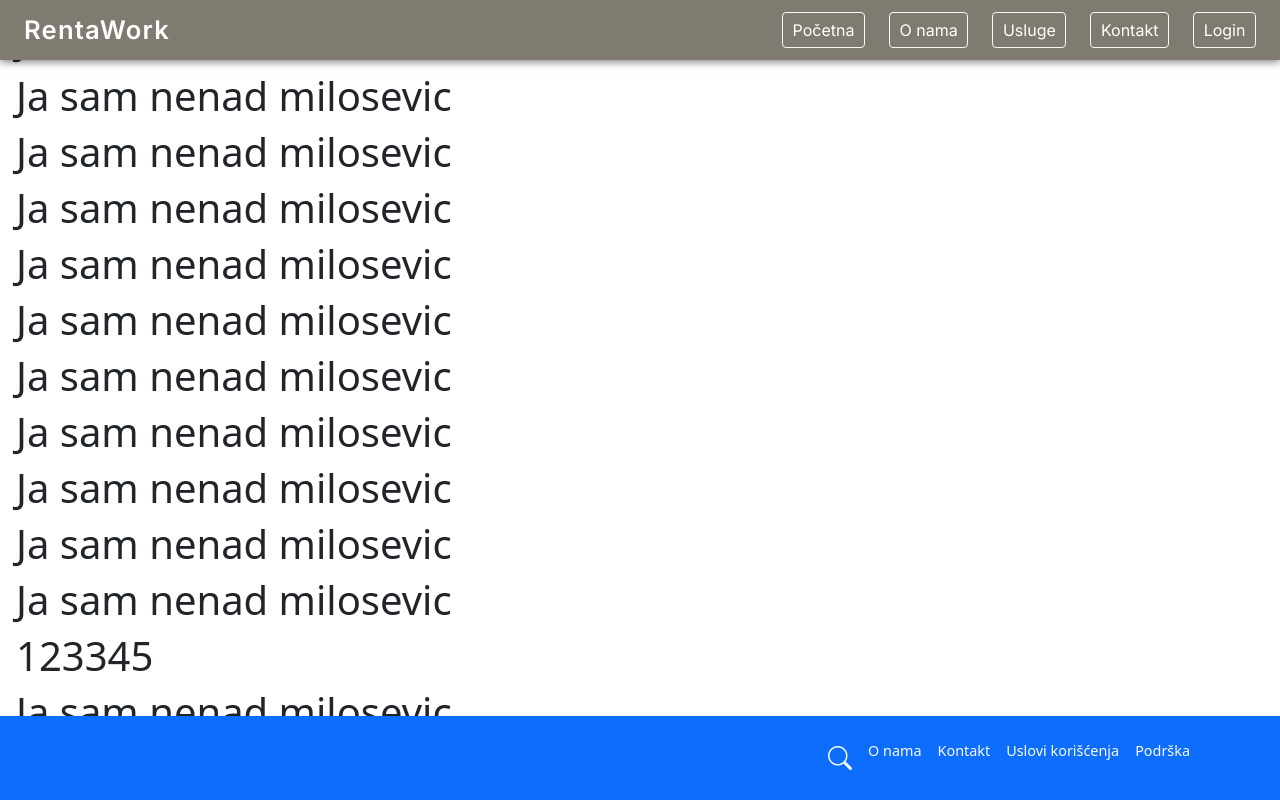
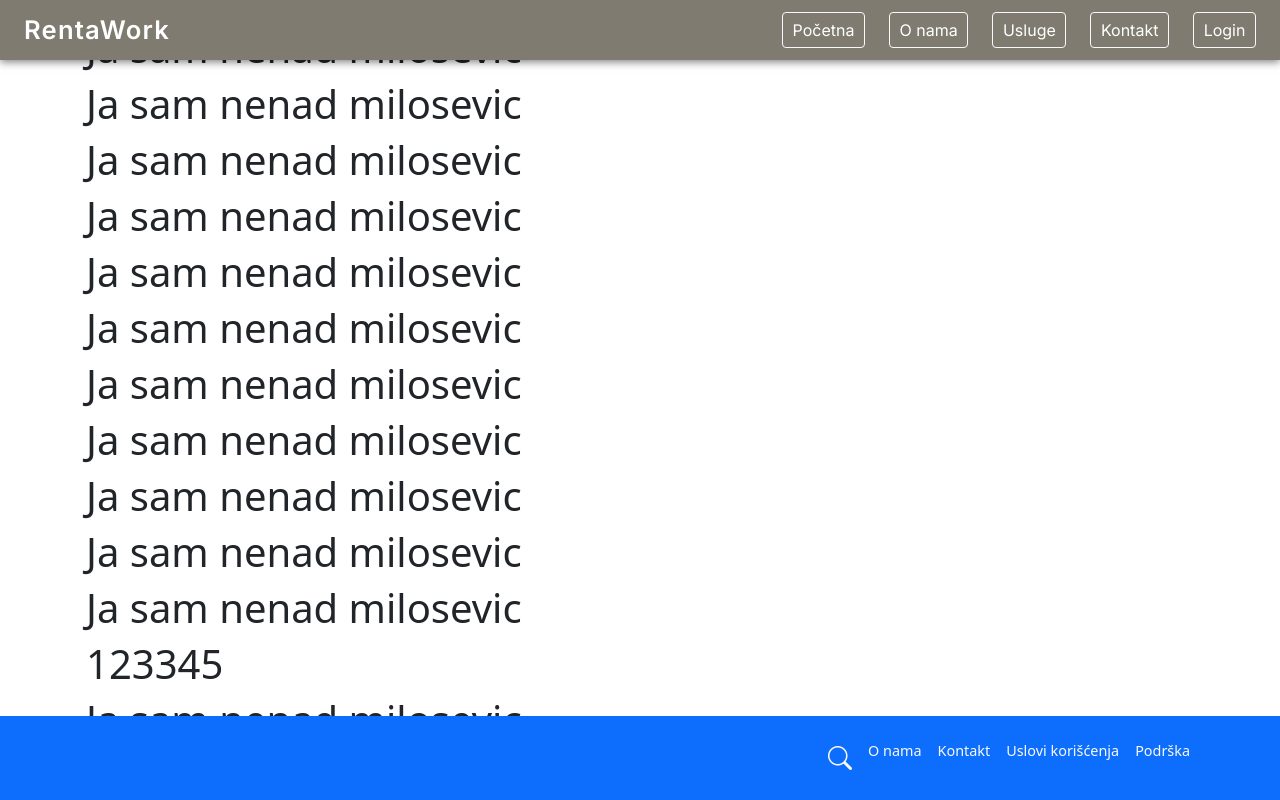
Before and after one commit to mnenadmm/rentaWorks, an Angular app in the folder client/: page / in a window 1280 px wide. Built offline with nearby package versions, Linux system fonts and the light colour scheme.

Commit message:
Dodajem addddddsddse

```diff
--- a/client/src/app/app.component.html
+++ b/client/src/app/app.component.html
@@ -1,7 +1,7 @@
 <div class="app-container">
   <app-header></app-header>
 
-  <main class="content">
+  <main class="flex-grow-1 container py-4 content">
    <div>
     <h1>Ja sam nenad milosevic</h1>
     <h1>Ja sam nenad milosevic</h1>
```
